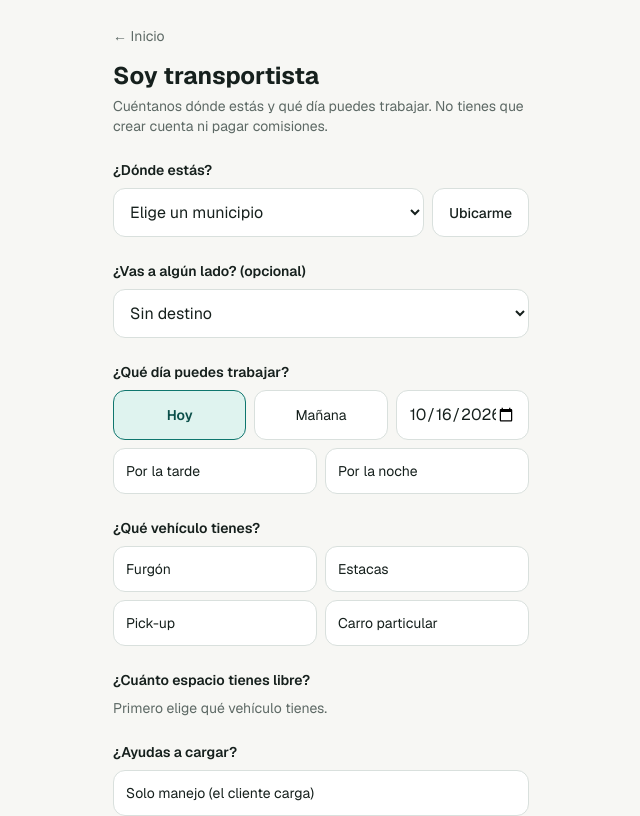
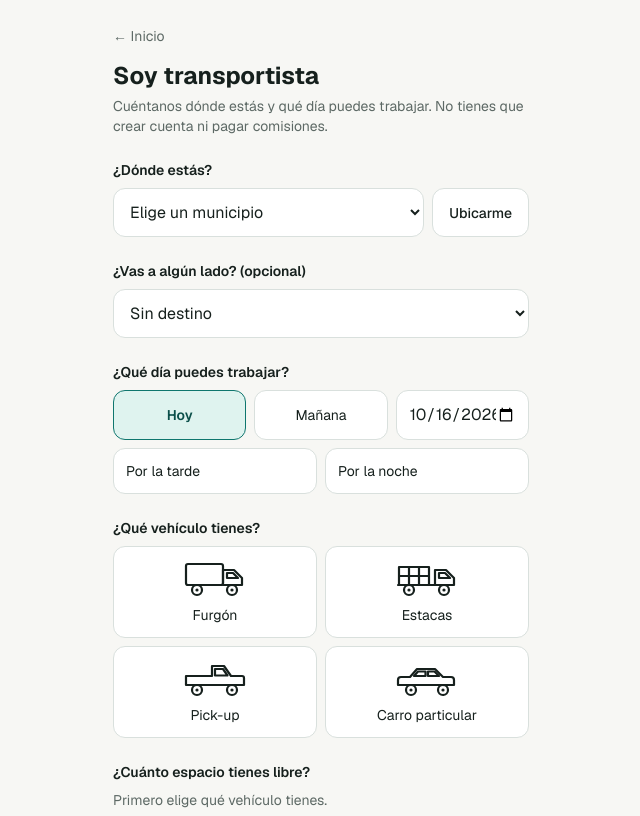
Before and after one commit to ycantill/rumbox, a Next.js app: page /transportista in a window 1280 px wide. Shown: the top 816 px of the page, without its empty margins (319-959 px from the left). Built offline with nearby package versions, Linux system fonts and the light colour scheme.

Commit message:
Dibujo de cada tipo de vehículo en la pantalla del transportista
Co-Authored-By: Claude Opus 5.5 (1M context) <noreply@anthropic.com>
Claude-Session: https://claude.ai/code/session_01JBrLTXfFGJyXJ4va6Zg1Zo

```diff
--- a/src/app/transportista/driver-form.tsx
+++ b/src/app/transportista/driver-form.tsx
@@ -15,6 +15,7 @@ import {
   useBogotaDates,
   useBogotaHour,
 } from "@/components/ui";
+import { VehicleIcon } from "@/components/vehicle-icon";
 import { getCity, nearestCity } from "@/lib/cities";
 import {
   DRIVER_LABOR,
@@ -195,7 +196,7 @@ export function DriverForm() {
         </Field>
 
         <Field label="¿Qué vehículo tienes?">
-          <Choices options={VEHICLE_TYPES} value={vehicleType} onChange={pickVehicle} />
+          <Choices options={VEHICLE_OPTIONS} value={vehicleType} onChange={pickVehicle} />
         </Field>
 
         <Field label="¿Cuánto espacio tienes libre?">
@@ -233,6 +234,13 @@ export function DriverForm() {
 }
 
 const ALL_SLOTS = Object.keys(TIME_SLOTS) as TimeSlot[];
+
+const VEHICLE_OPTIONS = Object.fromEntries(
+  (Object.keys(VEHICLE_TYPES) as VehicleType[]).map((v) => [
+    v,
+    { label: VEHICLE_TYPES[v], icon: <VehicleIcon type={v} className="h-10 w-16" /> },
+  ]),
+) as Record<VehicleType, { label: string; icon: React.ReactNode }>;
 
 function slotOptions(slots: TimeSlot[]) {
   return Object.fromEntries(slots.map((s) => [s, TIME_SLOTS[s]])) as Record<TimeSlot, string>;
--- a/src/components/ui.tsx
+++ b/src/components/ui.tsx
@@ -64,7 +64,7 @@ export function Choices<K extends string>({
   onChange,
   columns = 2,
 }: {
-  options: Record<K, string | { label: string; hint?: string }>;
+  options: Record<K, string | { label: string; hint?: string; icon?: React.ReactNode }>;
   value: K | "";
   onChange: (key: K) => void;
   columns?: 1 | 2;
@@ -75,6 +75,7 @@ export function Choices<K extends string>({
         const opt = options[key];
         const label = typeof opt === "string" ? opt : opt.label;
         const hint = typeof opt === "string" ? undefined : opt.hint;
+        const icon = typeof opt === "string" ? undefined : opt.icon;
         const selected = value === key;
         return (
           <button
@@ -82,12 +83,15 @@ export function Choices<K extends string>({
             type="button"
             aria-pressed={selected}
             onClick={() => onChange(key)}
-            className={`rounded-xl border px-3 py-3 text-left text-sm transition ${
+            className={`rounded-xl border px-3 py-3 text-sm transition ${
+              icon ? "flex flex-col items-center gap-1.5 text-center" : "text-left"
+            } ${
               selected
                 ? "border-brand bg-brand-soft font-semibold text-brand-ink"
                 : "border-line bg-surface text-ink hover:border-brand/50"
             }`}
           >
+            {icon}
             {label}
             {hint && <span className="mt-0.5 block text-xs font-normal text-muted">{hint}</span>}
           </button>
--- /dev/null
+++ b/src/components/vehicle-icon.tsx
@@ -0,0 +1,56 @@
+import type { VehicleType } from "@/lib/domain";
+
+// Dibujos de lado (mirando a la derecha) para reconocer el vehículo sin leer.
+// Usan currentColor, así que siguen el color del texto en tema claro y oscuro.
+const SHAPES: Record<VehicleType, React.ReactNode> = {
+  furgon: (
+    <>
+      <rect x="3" y="5" width="37" height="21" rx="2" />
+      <path d="M40 11h11l8 8v7H40z" />
+      <path d="M44 14h6l5 5H44z" />
+    </>
+  ),
+  estacas: (
+    <>
+      <path d="M3 26h37M4 8v18M14 8v18M24 8v18M34 8v18M4 8h30M4 17h30" />
+      <path d="M40 11h11l8 8v7H40z" />
+      <path d="M44 14h6l5 5H44z" />
+    </>
+  ),
+  pickup: (
+    <>
+      <path d="M3 26v-9h26V7h12l7 10h11a2 2 0 0 1 2 2v7z" />
+      <path d="M32 10h8l4.5 6.5H32z" />
+    </>
+  ),
+  carro: (
+    <>
+      <path d="M3 26v-5a3 3 0 0 1 3-3h9l7-8h18l8 8h8a3 3 0 0 1 3 3v5z" />
+      <path d="M23 12.5h7.5V17H19zM33 12.5h6.5L44 17H33z" />
+    </>
+  ),
+};
+
+export function VehicleIcon({ type, className }: { type: VehicleType; className?: string }) {
+  const [rear, front] = type === "carro" ? [16, 48] : [14, 49];
+  return (
+    <svg
+      viewBox="0 0 64 40"
+      className={className}
+      aria-hidden="true"
+      fill="none"
+      stroke="currentColor"
+      strokeWidth="2.2"
+      strokeLinecap="round"
+      strokeLinejoin="round"
+    >
+      {SHAPES[type]}
+      {[rear, front].map((cx) => (
+        <g key={cx}>
+          <circle cx={cx} cy="31" r="5" />
+          <circle cx={cx} cy="31" r="1.6" fill="currentColor" stroke="none" />
+        </g>
+      ))}
+    </svg>
+  );
+}
```
